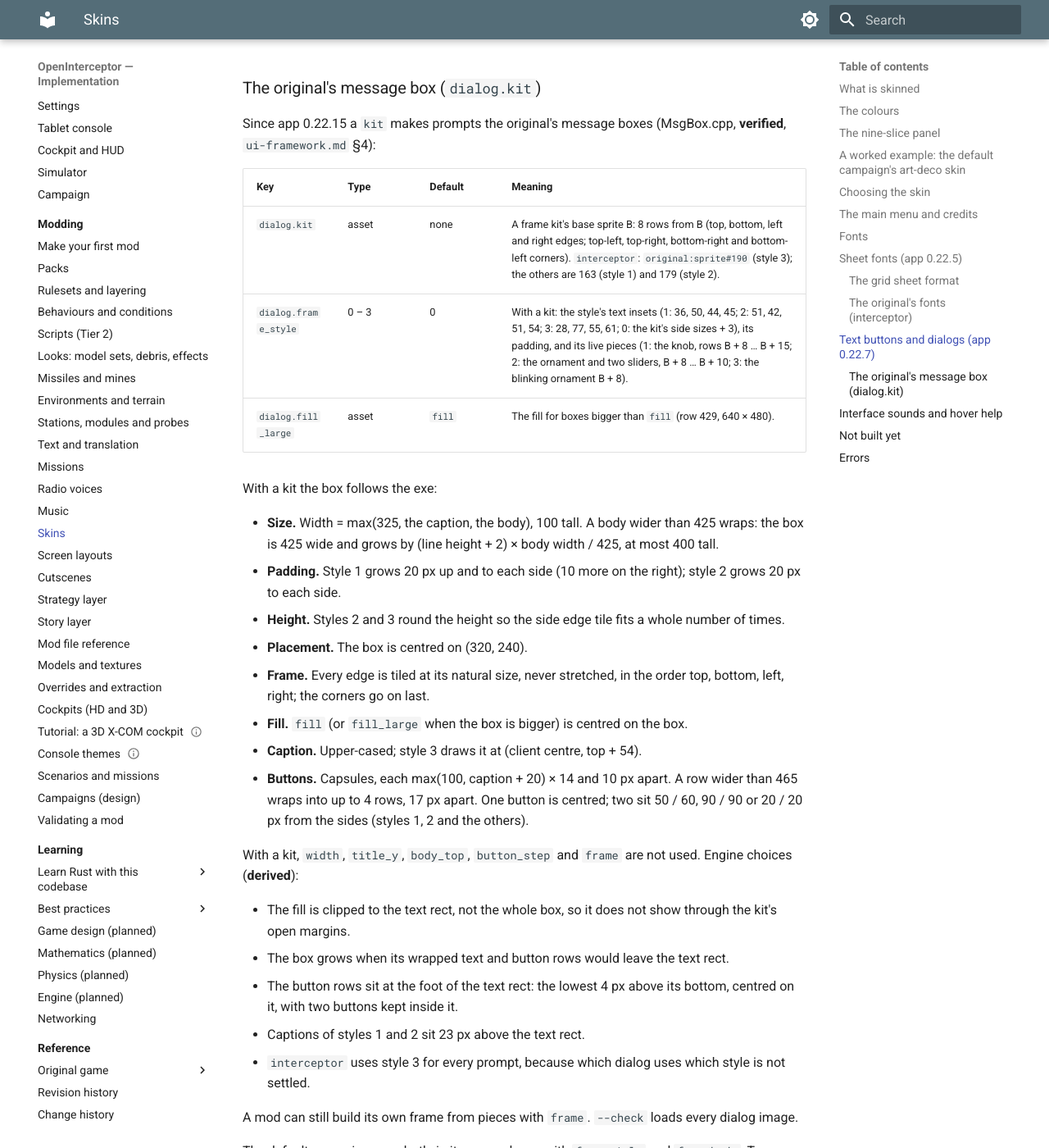
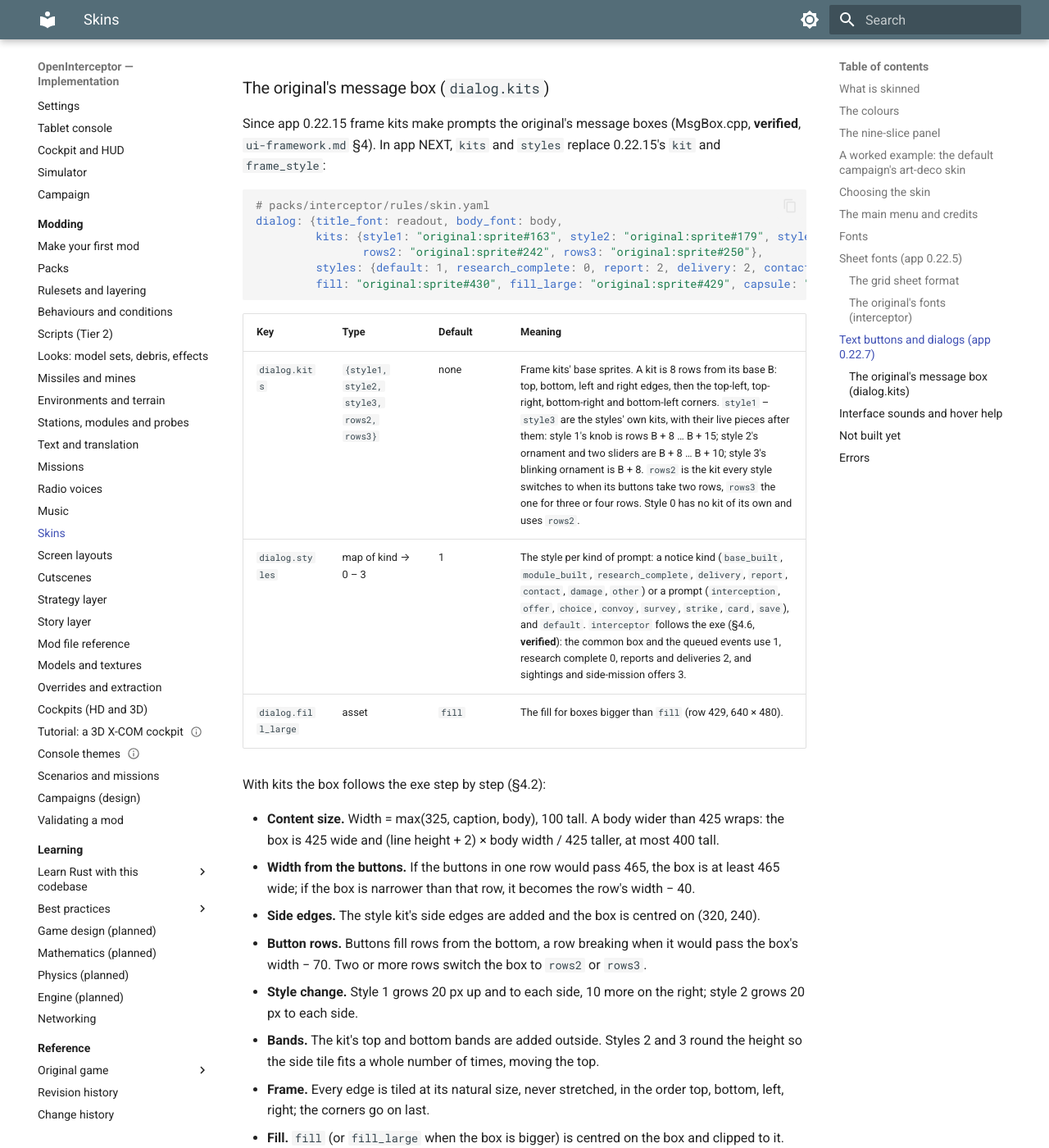
Before and after one commit to bbogovich/OpenInterceptor, an MkDocs documentation site: the page built from docs/modding/skins.md, in a window 1280 px wide and 1400 px high, scrolled down 8620 px. Shown: the whole window at 82% size. Built offline with MkDocs 1.6.1 and Material for MkDocs 9.7.7, drawn with Linux system fonts in a browser that asks for light colours; some of the changed text lies outside the part shown.

Commit message:
Message box: the style per dialog, the exe's button rows (app NEXT, #127)
Skins: dialog.kits and dialog.styles replace kit/frame_style; the box step by step
as re-read (§4.2), the style per dialog (§4.6). DEV-089 rewritten; architecture and
status.

Issue: #127
Co-Authored-By: Claude Opus 5.5 <noreply@anthropic.com>

````diff
--- a/docs/implementation/deviations/index.md
+++ b/docs/implementation/deviations/index.md
@@ -94,7 +94,7 @@ one looks like a bug.
 | DEV-086 | **The compact list box is partly built.** Built (**verified**): rows a line + 2 apart and their count, columns from the header template, "..." cutting, the pulsing bar, the pressed amber, arrows that repeat and disable at the ends. Not built: the editable `#` column's spinners (the QUANTITY column stays empty), row icons (sprites 295/296, 416–419), blinking rows (500 ms), the arrows' Beep8 sound. The first row's 3 px offset and a header strip inside the box are **derived**. Equip Ships borrows the CSD ship list's columns, and the Bases, Base Stats, UFOpedia and Reports arrows are left out (positions not recovered). | The rest needs the sprite, sound and widget work (M2 #125, #126, #128). | M2 (#124) |
 | DEV-087 | **Sprite buttons are partly built.** Built (**verified**): consecutive state sprites, nothing drawn when up for one-state buttons, firing on release, fire-on-press, auto-repeat, radio groups, check rows. Not built: `enabled_when` (no button is disabled by a condition yet), per-button sounds (#126), the sell/transfer radios, E&P's mode radios and Equip Ships' tab pages (the tabs only latch), and the TextButton end caps. A sprite's key is its corner colour (**derived**). Radio choices are not saved. | The engine has no sell, transfer or per-tab pages yet; sounds are #126. | M2 (#125) |
 | DEV-088 | **Station layouts as built** (app 0.22.11, #114). The pirate turrets are modules with the X-COM laser turret's mesh and hit points (in the original they are gun points on the station's own model, *derived*), their arc is read as a half-angle off their facing (*derived*), and they aim and fire like the station turrets until #115 brings the original's turret fire control (accuracy `a + b·d`, full lead, a 20 m miss, the line-of-sight check, the 0–50 ms jitter). Since app 0.22.13 the hard points take hits whole and the base falls to its hull or all four points (**verified**); the tendrils sit at the `AL-BASE01` attachment points with ids 1 – 3 (*derived*: the original gives them no position, they are hit through their own geometry) with a 100 m sphere (an assumption), and a fallen one shows a 100 m explosion but stays drawn on the base (the original removes the part). The mines go off on contact (*derived*), in rings built as the original builds them (**verified**). | Everything verified is data (`modules` with `at`/`facing`/`chance`, `hard_points`, `minefields`); the derived parts are one value or one key away from the original once traced. | 4 (A4; #114) |
-| DEV-089 | **Message boxes follow the original's rules, with a few engine choices.** Since the RE of MsgBox.cpp (`ui-framework.md` §4, **verified**) the box is sized, framed (the 8-row kit, edges tiled, corners last), filled, captioned and given its buttons and live pieces as the exe does, notices ask by kind, and the UFOpedia exit is control 106. **Derived:** the fill is clipped to the text rect, not the whole box; the box grows (after the exe's tile rounding) when its wrapped text and button rows would leave the text rect; the button rows sit at the foot of the text rect — the lowest 4 px above its bottom, centred on it, two buttons kept inside it — because where the exe's rows land after "moved down by the kit's bottom height" is not settled; styles 1 and 2 put the caption 23 px above the text rect; the "never further in than 35 px" rule for two buttons is not applied; every `interceptor` prompt uses style 3; and the red close buttons' hot spots are measured from the art. **Not built:** the opening animation (10 × 3 ticks, then a reveal) and the progress/check row. | The style per dialog and the button-row coordinates are not settled; RE #136. | M2 (#127) |
+| DEV-089 | **Message boxes follow the original's rules, with a few engine choices.** Since the RE of MsgBox.cpp (`ui-framework.md` §4, **verified**) the box is sized, framed (the 8-row kit, the style's own or 242 / 250 by button rows), filled (clipped to the box), given its text (no growth, no clip), buttons on the exe's rows and live pieces as the exe does; each prompt kind takes the exe's style; notices ask by kind; the UFOpedia exit is control 106. **Derived:** only style 3 draws a caption (the exe's title routine draws the message); a row of three or more buttons is centred 10 px apart; the engine's prompts that have no exe counterpart (choice, convoy, survey, strike, card, save) use the default style 1; the red close buttons' hot spots are measured from the art. **Not built:** the opening animation (10 × 3 ticks, then a reveal), the progress/check row and full-width buttons. | Some engine prompts have no original dialog. | M2 (#127) |
 | DEV-090 | **Turret fire control as built** (app 0.22.13, #115). The original's fixed and gimballed turrets are `turret` states (**verified** rules); still different: the gimballed turret's slew (90° a frame) is instant here and its two barrels alternate as the module's two mounts; the miss roll runs every tick; the freighters' turrets are modules with the X-COM turret's mesh and hit points (*derived*) and replace the freighters' own beams; no base carries missile-defence modules yet (their layout comes from the strategy layer, DEV-035), though missile turrets work; since app 0.22.14 the alien capital ships' and freighter's turrets are placed from flight §8.8 (**verified**) as modules with the alien gun pod's look (*derived*), the Shade's and the Harbinger pair's facings are *derived* (the exe copies them), the Phantasm's Psi Blaster turret is not built, and a turret's skill with a pilot record is that record's Accuracy (*derived* for the Phantasm, which averages three stats); the Patton has no turrets (**verified**), and beam mines (with their two turrets) are not modelled. | The rules are data on the `turret` state; the derived parts are layout and look. | 4 (A7; #115) |
 | DEV-091 | **Tachyon Pulser, link modes and burning as built** (app 0.22.14, #117). The Tachyon's shield step, systems-only damage and repair slowdown follow the original (**verified**); its second system table's number of tries and which entries carry damage are *derived* (as the first table's), and a cloaked target's shield is not skipped (the engine models no cloak skip on any hit yet). `flight.link_modes: original` (**verified**) keeps the engine's cycling of the selected mount after each unlinked shot (*derived*: the original's selection is the player's). `power.recharge_while_burning` (**verified**). The default campaign keeps the engine's rules for all three. | Data switches; the default campaign is unchanged. | 4 (A1, A2, A3; #117) |
 | DEV-092 | **Hover help, the dial and the lamps, partly derived.** **Verified:** the sound table, the floater's rules, the dial's holes, keys and help keys, the lamps' timing. **Derived:** the floater's height (16 px a line + 3) and multi-line indent; its fill level 75 read as 75 %; the dial hole lamps' pairing (rows 966 + 2k out, + 1 lit); the globe's rate (4 ticks) and that it turns with the clock; the lamps' top-left placement. **Not built:** the option that turns hover help off (window flag +0xd7), the alternate status-lamp set 5065 – 5069, the CSD map's own animations (stars, bases, fleets; #128). | The remaining facts are not recovered; RE #136. | M2 (#126) |
--- a/docs/modding/skins.md
+++ b/docs/modding/skins.md
@@ -293,43 +293,62 @@ original's three frame kits) is #127.
 | `dialog.capsule` | asset | text buttons | The message-box capsule's base sprite (app 0.22.12): left cap, middle tiled to the width and right cap are rows N, N+1, N+2; pressed N+3 … N+5. The caption is in `title_font` at (centre x, centre y − 2), pressed (+1, +1) (**verified**). Capsules sit in a centred row, 25 px above the bottom, each its caption + its caps wide (**derived**). `interceptor`: `original:sprite#258`. |
 | `dialog.frame` | list of `{image, at, offset, tile}` | none | Frame pieces drawn around the box (app 0.22.12). `at` is one of `top_left`, `top`, `top_right`, `left`, `right`, `bottom_left`, `bottom`, `bottom_right`. A piece sits inside the box at that corner or side, or centred on it, and is moved by `offset`. `tile: x` (or `y`) repeats it along the side, inset by the offset at both ends, with the last copy cut to fit. |
 
-### The original's message box (`dialog.kit`)
+### The original's message box (`dialog.kits`)
 
-Since app 0.22.15 a `kit` makes prompts the original's message boxes (MsgBox.cpp, **verified**,
-`ui-framework.md` §4):
+Since app 0.22.15 frame kits make prompts the original's message boxes (MsgBox.cpp, **verified**,
+`ui-framework.md` §4). In app NEXT, `kits` and `styles` replace 0.22.15's `kit` and `frame_style`:
+
+```yaml
+# packs/interceptor/rules/skin.yaml
+dialog: {title_font: readout, body_font: body,
+         kits: {style1: "original:sprite#163", style2: "original:sprite#179", style3: "original:sprite#190",
+                rows2: "original:sprite#242", rows3: "original:sprite#250"},
+         styles: {default: 1, research_complete: 0, report: 2, delivery: 2, contact: 3, interception: 3, offer: 3},
+         fill: "original:sprite#430", fill_large: "original:sprite#429", capsule: "original:sprite#258"}
+```
 
 | Key | Type | Default | Meaning |
 |---|---|---|---|
-| `dialog.kit` | asset | none | A frame kit's base sprite B: 8 rows from B (top, bottom, left and right edges; top-left, top-right, bottom-right and bottom-left corners). `interceptor`: `original:sprite#190` (style 3); the others are 163 (style 1) and 179 (style 2). |
-| `dialog.frame_style` | 0 – 3 | 0 | With a kit: the style's text insets (1: 36, 50, 44, 45; 2: 51, 42, 51, 54; 3: 28, 77, 55, 61; 0: the kit's side sizes + 3), its padding, and its live pieces (1: the knob, rows B + 8 … B + 15; 2: the ornament and two sliders, B + 8 … B + 10; 3: the blinking ornament B + 8). |
+| `dialog.kits` | `{style1, style2, style3, rows2, rows3}` | none | Frame kits' base sprites. A kit is 8 rows from its base B: top, bottom, left and right edges, then the top-left, top-right, bottom-right and bottom-left corners. `style1` – `style3` are the styles' own kits, with their live pieces after them: style 1's knob is rows B + 8 … B + 15; style 2's ornament and two sliders are B + 8 … B + 10; style 3's blinking ornament is B + 8. `rows2` is the kit every style switches to when its buttons take two rows, `rows3` the one for three or four rows. Style 0 has no kit of its own and uses `rows2`. |
+| `dialog.styles` | map of kind → 0 – 3 | 1 | The style per kind of prompt: a notice kind (`base_built`, `module_built`, `research_complete`, `delivery`, `report`, `contact`, `damage`, `other`) or a prompt (`interception`, `offer`, `choice`, `convoy`, `survey`, `strike`, `card`, `save`), and `default`. `interceptor` follows the exe (§4.6, **verified**): the common box and the queued events use 1, research complete 0, reports and deliveries 2, and sightings and side-mission offers 3. |
 | `dialog.fill_large` | asset | `fill` | The fill for boxes bigger than `fill` (row 429, 640 × 480). |
 
-With a kit the box follows the exe:
+With kits the box follows the exe step by step (§4.2):
 
-- **Size.** Width = max(325, the caption, the body), 100 tall. A body wider than 425 wraps: the
-  box is 425 wide and grows by (line height + 2) × body width / 425, at most 400 tall.
-- **Padding.** Style 1 grows 20 px up and to each side (10 more on the right); style 2 grows
+- **Content size.** Width = max(325, caption, body), 100 tall. A body wider than 425 wraps: the
+  box is 425 wide and (line height + 2) × body width / 425 taller, at most 400 tall.
+- **Width from the buttons.** If the buttons in one row would pass 465, the box is at least 465
+  wide; if the box is narrower than that row, it becomes the row's width − 40.
+- **Side edges.** The style kit's side edges are added and the box is centred on (320, 240).
+- **Button rows.** Buttons fill rows from the bottom, a row breaking when it would pass the box's
+  width − 70. Two or more rows switch the box to `rows2` or `rows3`.
+- **Style change.** Style 1 grows 20 px up and to each side, 10 more on the right; style 2 grows
   20 px to each side.
-- **Height.** Styles 2 and 3 round the height so the side edge tile fits a whole number of times.
-- **Placement.** The box is centred on (320, 240).
+- **Bands.** The kit's top and bottom bands are added outside. Styles 2 and 3 round the height so
+  the side tile fits a whole number of times, moving the top.
 - **Frame.** Every edge is tiled at its natural size, never stretched, in the order top, bottom,
   left, right; the corners go on last.
-- **Fill.** `fill` (or `fill_large` when the box is bigger) is centred on the box.
-- **Caption.** Upper-cased; style 3 draws it at (client centre, top + 54).
-- **Buttons.** Capsules, each max(100, caption + 20) × 14 and 10 px apart. A row wider than 465
-  wraps into up to 4 rows, 17 px apart. One button is centred; two sit 50 / 60, 90 / 90 or
-  20 / 20 px from the sides (styles 1, 2 and the others).
+- **Fill.** `fill` (or `fill_large` when the box is bigger) is centred on the box and clipped to
+  it.
+- **Text.** The text rect is the final box minus the final kit's insets: fixed for the style kits
+  (1: 36, 50, 44, 45; 2: 51, 42, 51, 54; 3: 28, 77, 55, 61), each edge + 3 for 242 and 250. The text
+  is centred in it, inset 5 px each side. Nothing grows or clips, so text taller than the rect runs
+  onto the frame art, as in the exe.
+- **Caption.** Only style 3 draws one, upper-cased, at (text centre, top + 54).
+- **Buttons.** Capsules, max(100, caption + 20) × 14. Row k's top = final bottom − 25 − 17k + the
+  style's change − 5 × (rows − 1). The style's change is −7 for styles 1 and 3, −8 for style 2, and
+  for style 0 −7 with 3 rows and +5 with 4. One button is centred. Two stretch from either side of
+  the centre to 50 / 60 (style 1, whose inner edges are also pulled in by 5), 90 / 90 (style 2) or
+  20 / 20 px from the sides. With several rows their outer edges are kept 35 px from the sides.
 
-With a kit, `width`, `title_y`, `body_top`, `button_step` and `frame` are not used. Engine choices
-(**derived**):
+With kits, `width`, `title_y`, `body_top`, `button_step` and `frame` are not used.
 
-- The fill is clipped to the text rect, not the whole box, so it does not show through the kit's
-  open margins.
-- The box grows when its wrapped text and button rows would leave the text rect.
-- The button rows sit at the foot of the text rect: the lowest 4 px above its bottom, centred on it, with two buttons kept inside it.
-- Captions of styles 1 and 2 sit 23 px above the text rect.
-- `interceptor` uses style 3 for every prompt, because which dialog uses which style is not
-  settled.
+**Derived:**
+
+- Only style 3 draws a caption: the exe's "title" routine draws the message itself.
+- A row of three or more buttons is centred, 10 px apart.
+- The fill shows inside the box wherever the kit's art is open, as the exe's clip to the box
+  implies.
 
 A mod can still build its own frame from pieces with `frame`. `--check` loads every dialog image.
 
````
Also changed, not shown: docs/implementation/architecture/presentation.md (+4 -4 lines), docs/implementation/status.md (+1 -0 lines), docs/modding/reference.md (+1 -1 lines).
